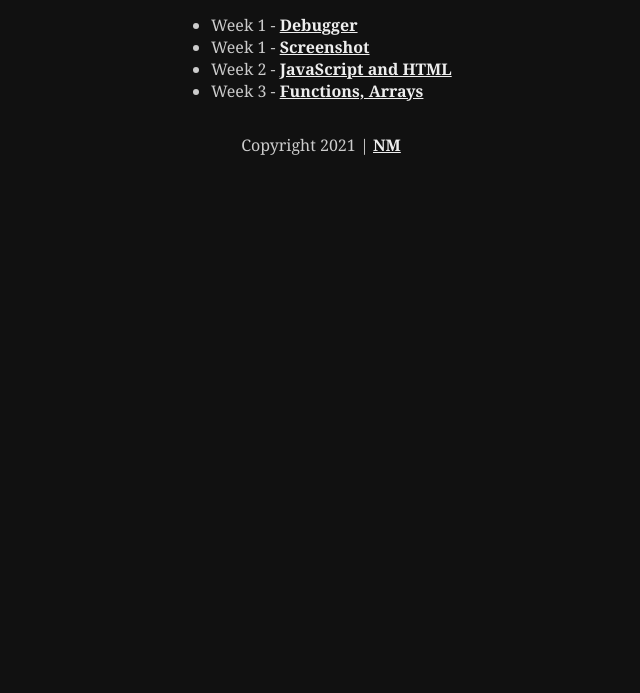
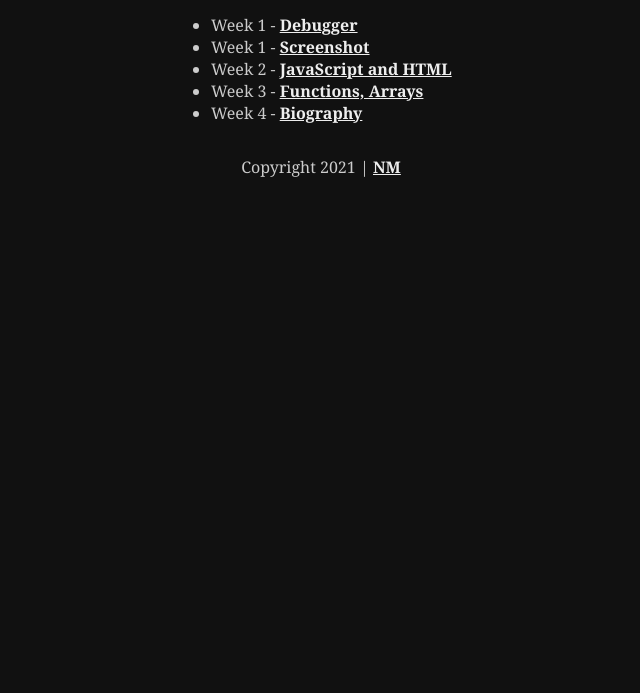
Before and after one commit to nephi-byui/cse121b, a plain HTML site: page index.html in a window 1280 px wide. Shown: the part 107-800 px from the top of the page, without its empty margins (319-959 px from the left). Drawn offline with Linux system fonts and the light colour scheme.

Commit message:
updated homepage

```diff
--- a/index.html
+++ b/index.html
@@ -27,6 +27,7 @@
             <li>Week 1 - <a href="week-01/week01.png" target="_blank">Screenshot</a></li>
             <li>Week 2 - <a href="week-02/task2.html">JavaScript and HTML</a></li>
             <li>Week 3 - <a href="week-03/task3.html">Functions, Arrays</a></li>
+            <li>Week 4 - <a href="week-04/task4.html">Biography</a></li>
         </ul>
 
     </main>
```
